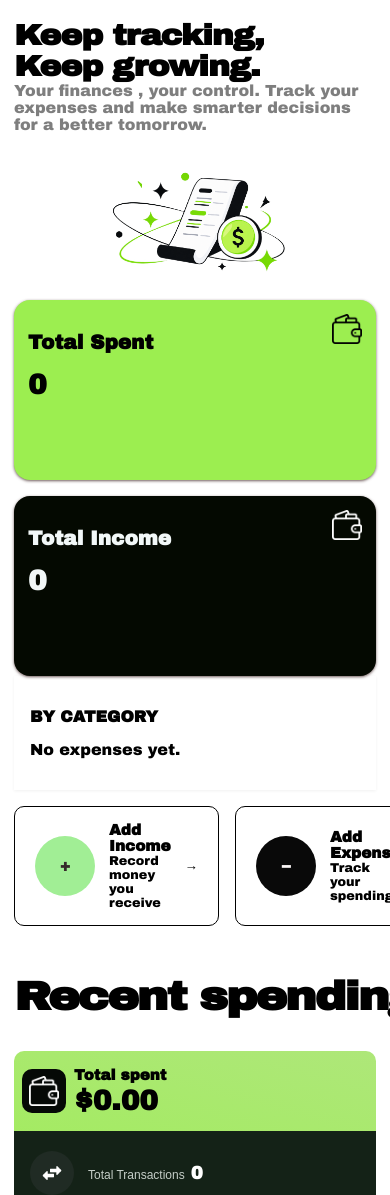
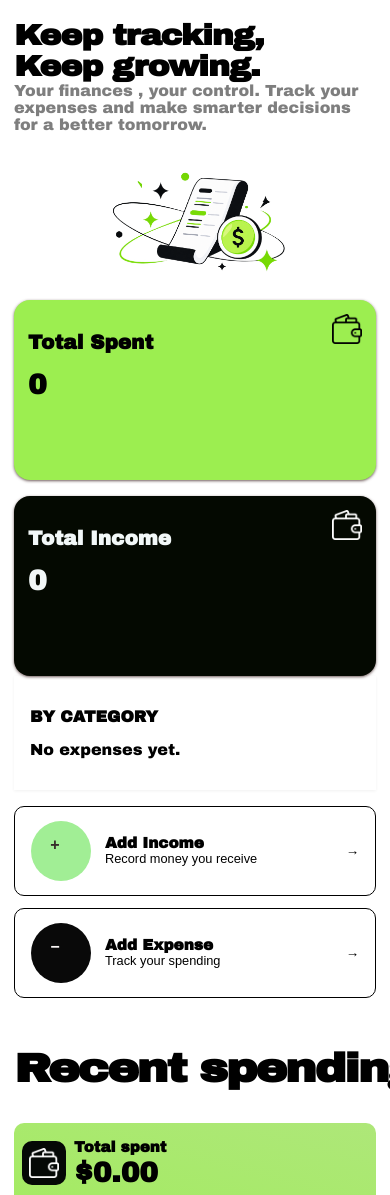
Before and after one commit to baselhasan762/ExpenseTrackerAngular, an Angular app: page / in a window 390 px wide. Shown: the top 1195 px of the page. Built offline with nearby package versions, Linux system fonts and the light colour scheme.

Commit message:
solve anothr responseive issues

```diff
--- a/src/app/componenets/Manage-Expense/manage-expense.css
+++ b/src/app/componenets/Manage-Expense/manage-expense.css
@@ -7,7 +7,7 @@
 }
 
 .action-card {
-  height: 120px;
+  min-height: 120px;
 
   display: flex;
   align-items: center;
@@ -55,9 +55,6 @@
 }
 
 .action-card.income {
-  background: var(--income-soft);
-}
-.action-card.income {
   background: var(--income);
 }
 
@@ -69,6 +66,7 @@
   flex: 1;
   display: flex;
   flex-direction: column;
+  min-width: 0;
 }
 
 .action-card .text strong {
@@ -87,14 +85,13 @@
 .modal-overlay {
   position: fixed;
   inset: 0;
-  background: rgba(255, 255, 255, 0.1); /* optional faint tint, see below */
+  background: rgba(255, 255, 255, 0.1);
   backdrop-filter: blur(5px);
-  -webkit-backdrop-filter: blur(8px); /* Safari needs the prefix */
+  -webkit-backdrop-filter: blur(5px);
   display: flex;
-  align-items: center;
-  justify-content: center;
   z-index: 50;
-  padding: 20px;
+  padding: 16px;
+  overflow-y: auto;
 }
 
 .modal-content {
@@ -104,19 +101,8 @@
   padding: 0;
   border-radius: 0;
   backdrop-filter: none;
-  width: fit-content
-  max-width 100%;
-}
-
-.modal-close {
-  position: absolute;
-  top: 16px;
-  right: 16px;
-  background: none;
-  border: none;
-  font-size: 1.1rem;
-  cursor: pointer;
-  color: var(--text-muted);
+  width: fit-content;
+  max-width: 100%;
 }
 
 .circle-income {
@@ -135,7 +121,20 @@
 strong {
   font-family: 'Archivo Black', sans-serif;
 }
-span {
-  font-family: 'Archivo Black', sans-serif;
-  color: darkgrey;
+@media (max-width: 640px) {
+  .action-cards {
+    grid-template-columns: 1fr;
+    gap: 12px;
+  }
+
+  .action-card {
+    min-height: 90px;
+    padding: 14px 16px;
+  }
+
+  .action-card .icon,
+  .minus {
+    width: 48px;
+    height: 48px;
+  }
 }
```
